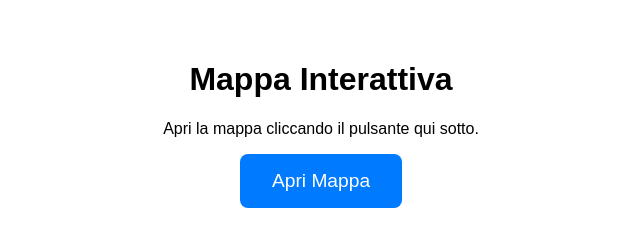
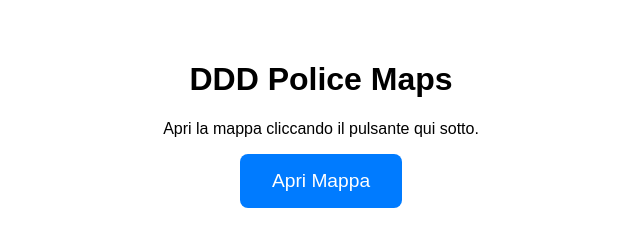
Before and after one commit to AlessandroGiannoulidis/DDD_POLICE_MAPS, a plain HTML site: page index.html in a window 1280 px wide. Shown: the whole page, without its empty margins (319-959 px from the left). Drawn offline with Linux system fonts and the light colour scheme.

Commit message:
Update index.html

```diff
--- a/index.html
+++ b/index.html
@@ -3,7 +3,7 @@
 <head>
   <meta charset="UTF-8" />
   <meta name="viewport" content="width=device-width, initial-scale=1.0" />
-  <title>Mappa My Maps</title>
+  <title>DDD Police Maps</title>
   <link rel="manifest" href="manifest.json" />
   <meta name="theme-color" content="#ffffff" />
   <link rel="icon" href="icon-192.png" />
@@ -14,7 +14,7 @@
   </script>
 </head>
 <body style="text-align: center; padding: 2rem; font-family: sans-serif;">
-  <h1>Mappa Interattiva</h1>
+  <h1>DDD Police Maps</h1>
   <p>Apri la mappa cliccando il pulsante qui sotto.</p>
   <a href="https://www.google.com/maps/d/viewer?mid=1OtDZQkLOt6HJG6VoI8NMon1kiseuJDc&ll=45.63537902312598%2C10.73211914999999&z=9"
      target="_blank"
```
